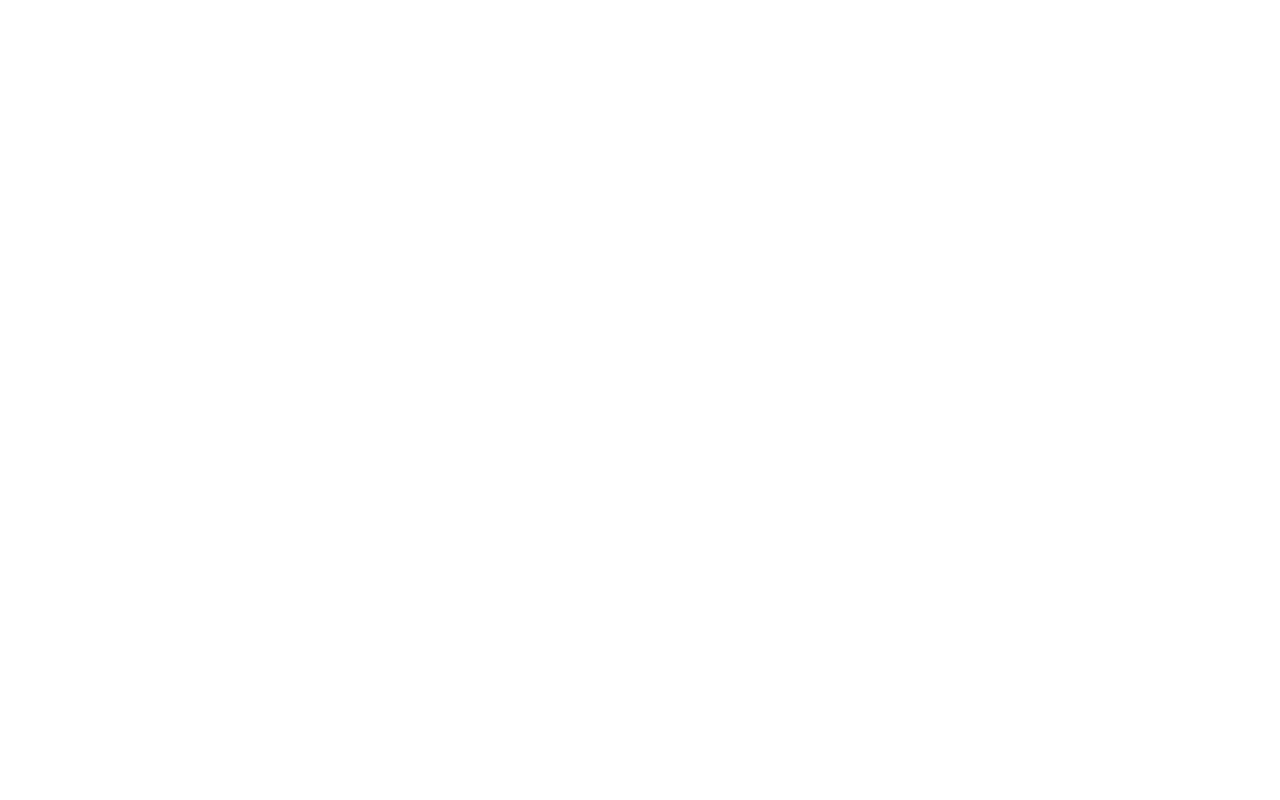
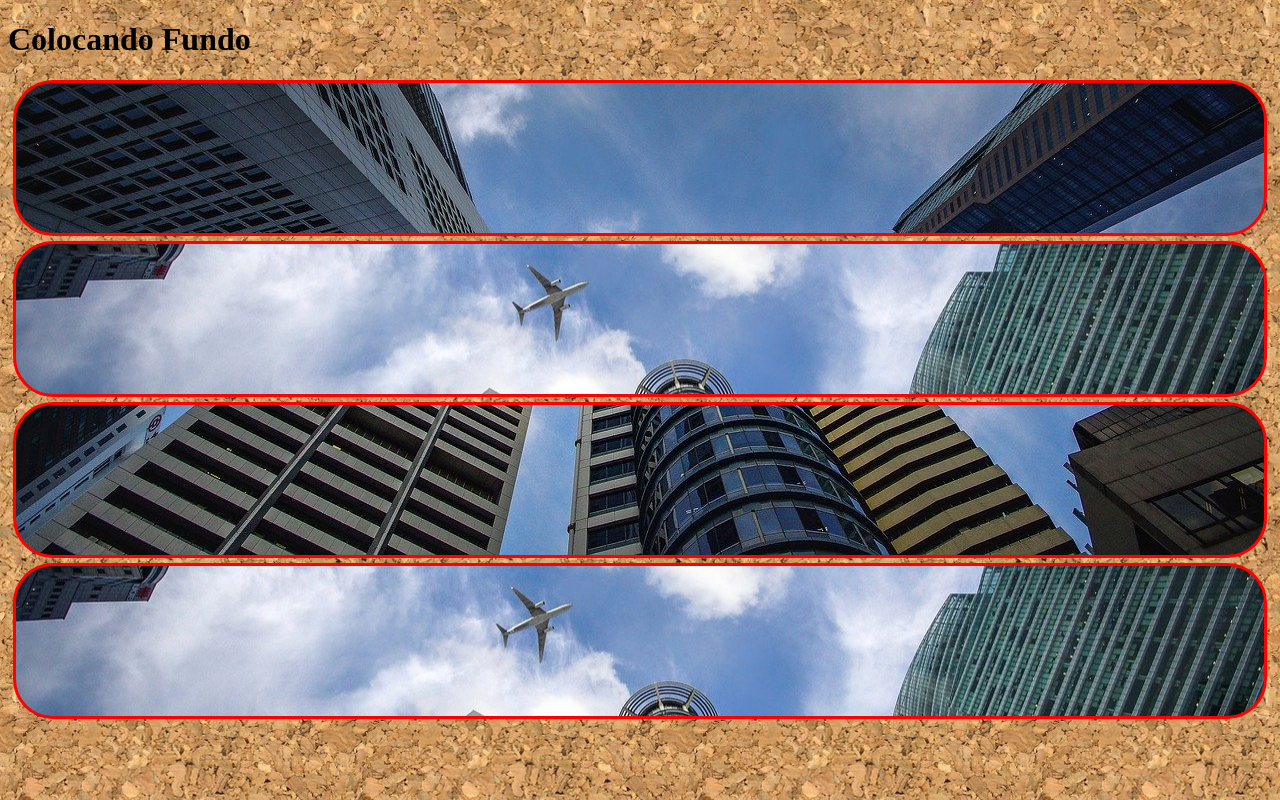
Before and after one commit to Leonardo-Coelho-Moraes/html-css1, a plain HTML site: page m3Ex01/fundoimagem001.html in a window 1280 px wide. Drawn offline with Linux system fonts and the light colour scheme.

Commit message:
atualizei ex22

```diff
--- a/m3Ex01/fundoimagem001.html
+++ b/m3Ex01/fundoimagem001.html
@@ -5,11 +5,38 @@
     <meta http-equiv="X-UA-Compatible" content="IE=edge">
     <meta name="viewport" content="width=device-width, initial-scale=1.0">
     <title>personalização dos fundos</title>
+    <style>
+        body{
+            background-image: url(imagens/wallpaper001.jpg);
+
+        }
+        .bloco{
+            background-image: url(imagens/wallpaper002.jpg);
+            height: 150px;
+            border: 3px solid red;
+            margin: 5px;
+            border-radius: 40px;
+
+        }
+        .bloco#q1{
+            background-position: left top;
+        }
+        .bloco#q2{
+            background-position: left center;
+        }
+        #q3{
+            background-position: right bottom;
+        }
+        #q4{
+            background-position: center center;
+        }
+    </style>
 </head>
 <body>
-    <div></div>
-    <div></div>
-    <div></div>
-
+   <h1>Colocando Fundo</h1>
+   <div class="bloco" id="q1" title="oi" alt="um ou"></div>
+   <div class="bloco" id="q2"></div>
+   <div class="bloco" id="q3"></div>
+   <div class="bloco" id="q4"></div>
 </body>
 </html>
```
